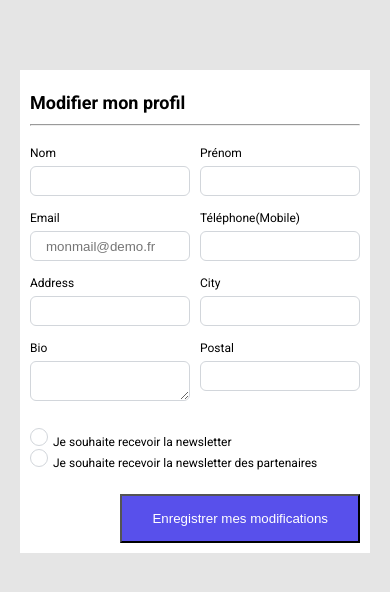
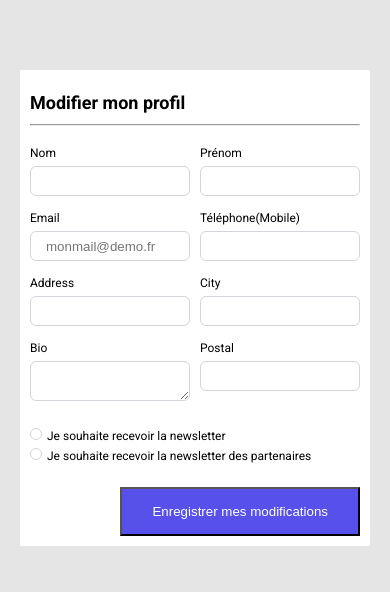
Before and after one commit to Aztaro97/grafikart-challenge, a plain HTML site: page index.html in a window 390 px wide. Drawn offline with Linux system fonts and the light colour scheme.

Commit message:
some correction

```diff
--- a/style.css
+++ b/style.css
@@ -149,6 +149,13 @@ button {
     .checkbox {
         display: block;
     }
+    .checkbox input[type="checkbox"] + label::before {
+        height: 10px;
+        width: 10px;
+    }
+    .case1 {
+        margin-bottom: 5px;
+    }
 }
 
 @media only screen and (max-width:380px) {
```
